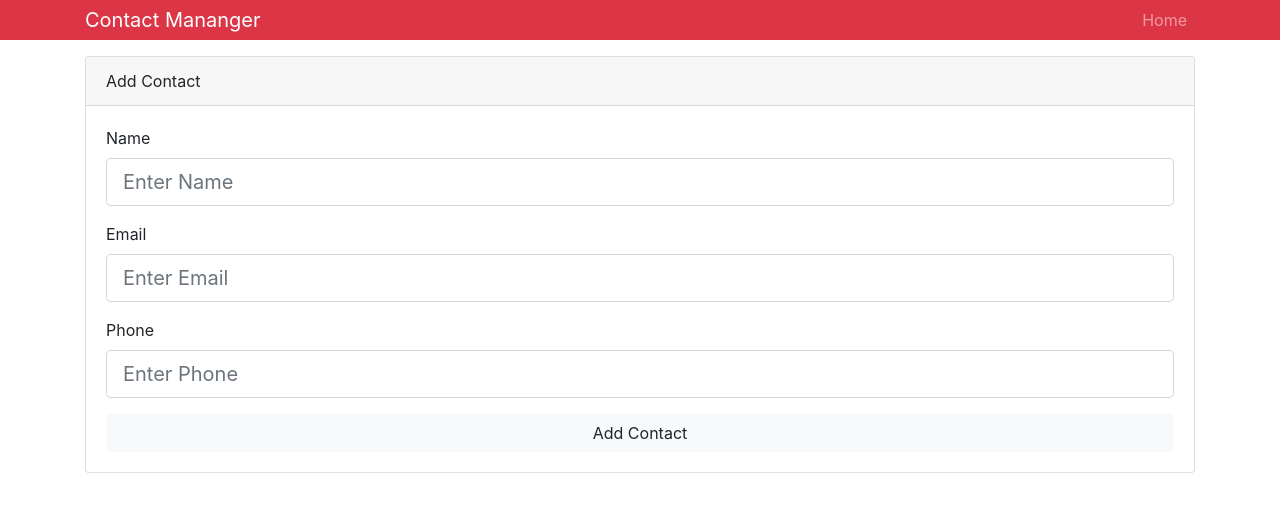
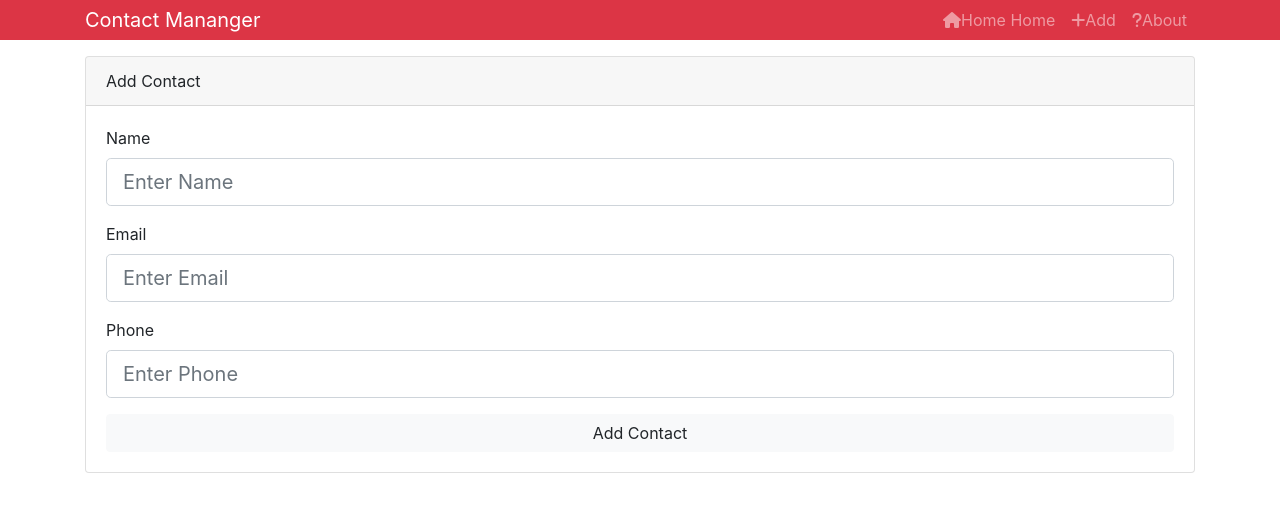
Before and after one commit to tngo0508/learn_react, a React (Create React App) app: page /contact/add in a window 1280 px wide. Shown: the top 512 px of the page. Built offline with nearby package versions, Linux system fonts and the light colour scheme.

Commit message:
links, params & redirect

```diff
--- a/src/components/contacts/AddContact.js
+++ b/src/components/contacts/AddContact.js
@@ -41,12 +41,16 @@
 
     dispatch({ type: 'ADD_CONTACT', payload: newContact });
 
+
+    // Clear state
     this.setState({
       name: '',
       email: '',
       phone: '',
       errors: {}
     });
+
+    this.props.history.push('/');
   }
 
   onChange = (e) => this.setState({ [e.target.name]: e.target.value });
--- a/src/components/layout/Header.js
+++ b/src/components/layout/Header.js
@@ -1,5 +1,6 @@
 import React from 'react';
 import PropTypes from 'prop-types';
+import { Link } from 'react-router-dom';
 
 const Header = (props) => {
   const { branding } = props;
@@ -10,9 +11,20 @@
         <div>
           <ul className="navbar-nav mr-auto">
             <li className="nav-item">
-              <a href="/" className="nav-link">
+              <Link to="/" className="nav-link">
+                <div className="fas fa-home"></div>Home
                 Home
-              </a>
+              </Link>
+            </li>
+            <li className="nav-item">
+              <Link to="/contact/add" className="nav-link">
+                <div className="fas fa-plus"></div>Add
+              </Link>
+            </li>
+            <li className="nav-item">
+              <Link to="/about" className="nav-link">
+                <div className="fas fa-question"></div>About
+              </Link>
             </li>
           </ul>
         </div>
```
